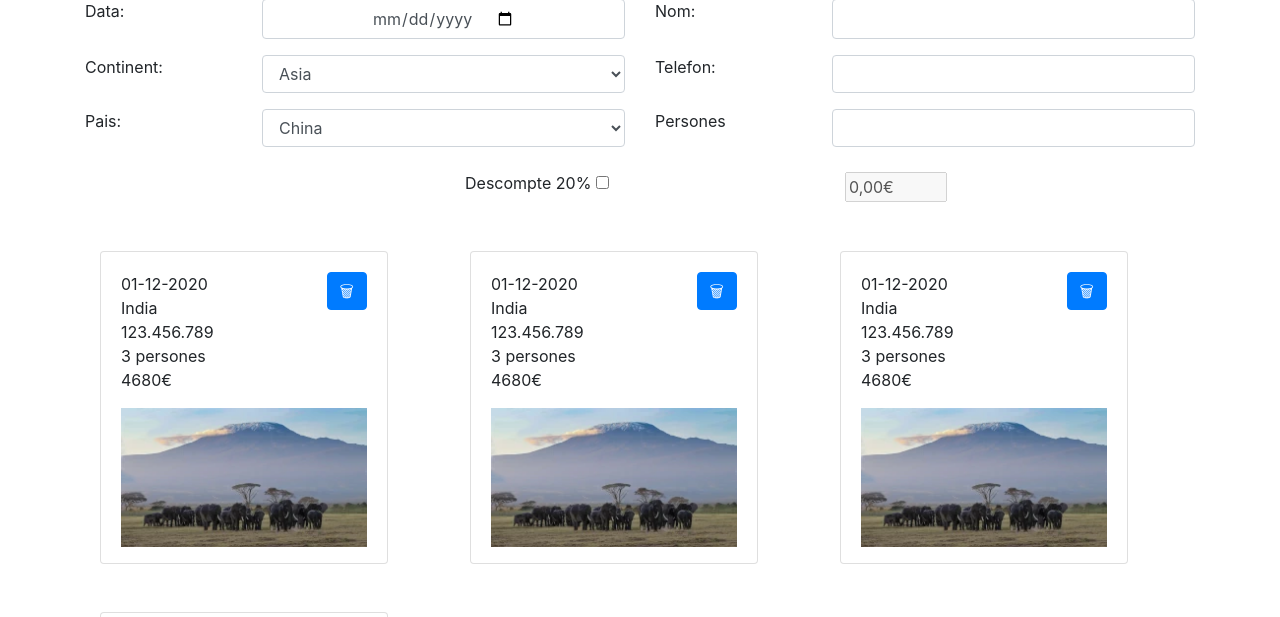
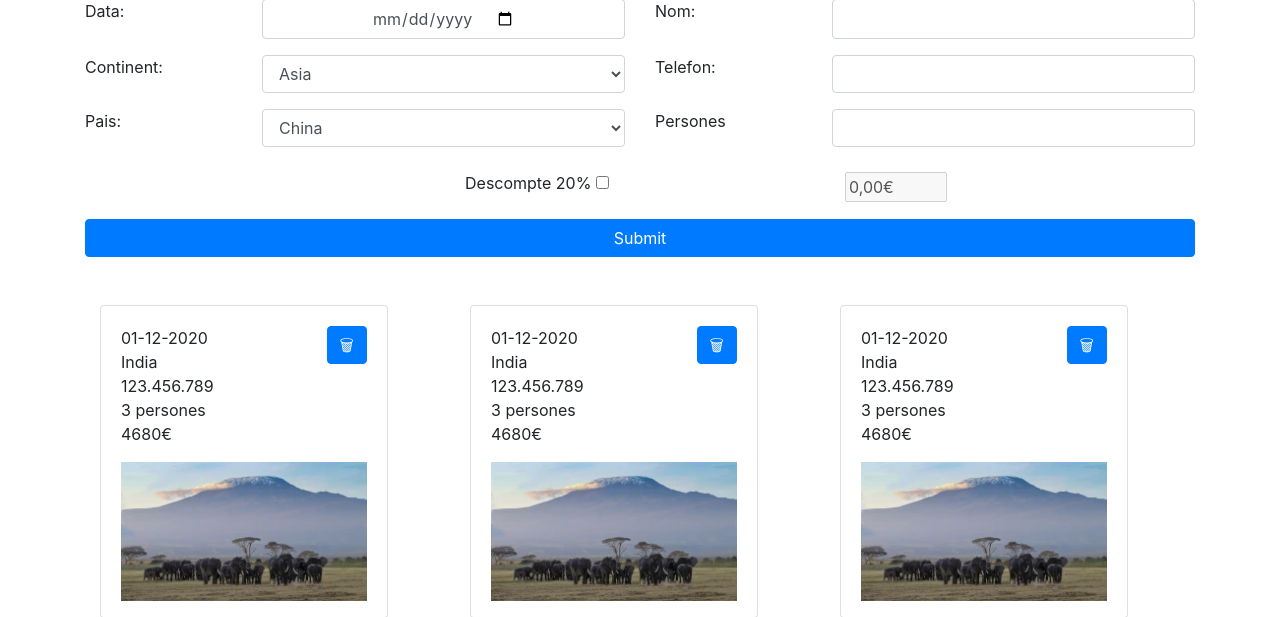
Before and after one commit to martinh118/M12_P1_Wonderfull_Travel, a PHP site: page / in a window 1280 px wide. Shown: the part 329-946 px from the top of the page. Run offline with PHP 8.4, Linux system fonts and the light colour scheme.

Commit message:
inserit un boto per poder enviar el formulari

```diff
--- a/vista/index.php
+++ b/vista/index.php
@@ -81,6 +81,7 @@
                     <input type="text" value="0,00€" size="5" disabled />
                 </div>
             </div>
+            <button type="submit" class="btn btn-primary btn-block mt-3">Submit</button>
         </form>
         <div class="container pt-5"><!--  contenidor de reserves -->
             <div class="row">
```
